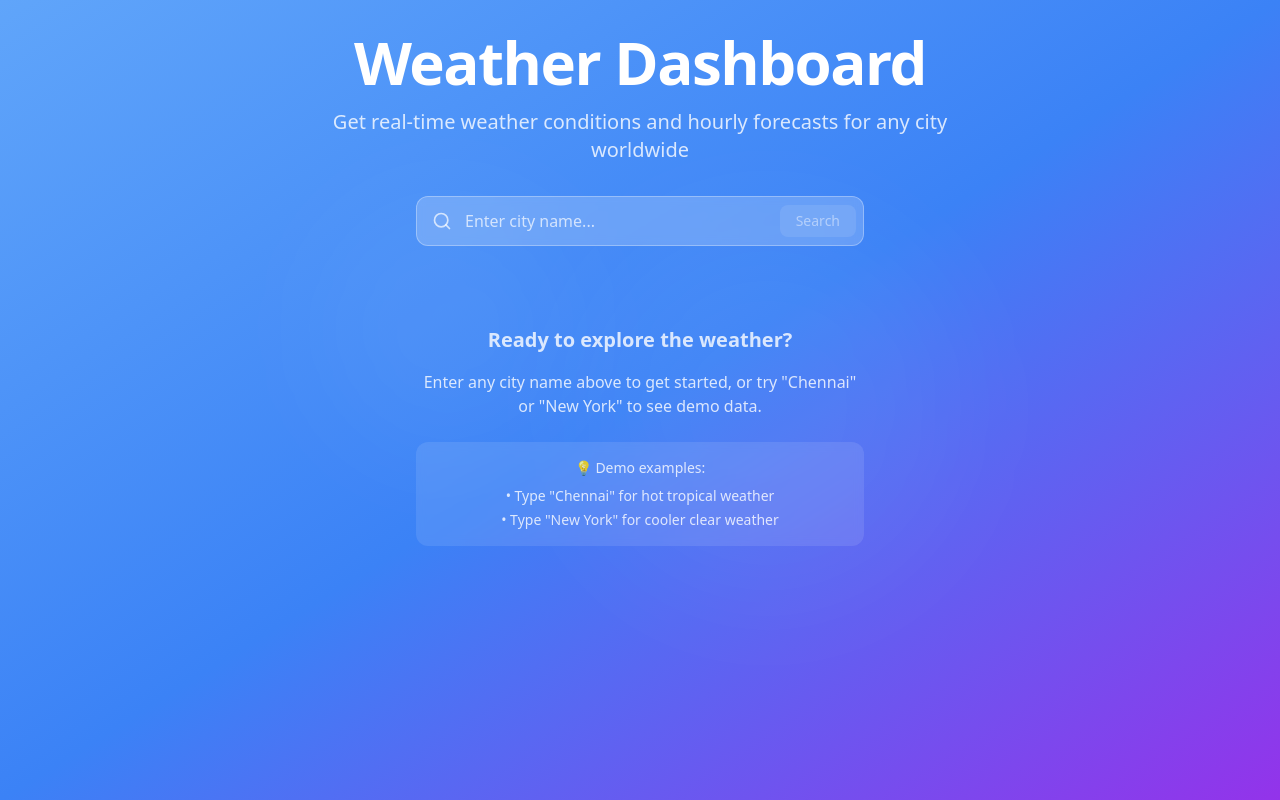
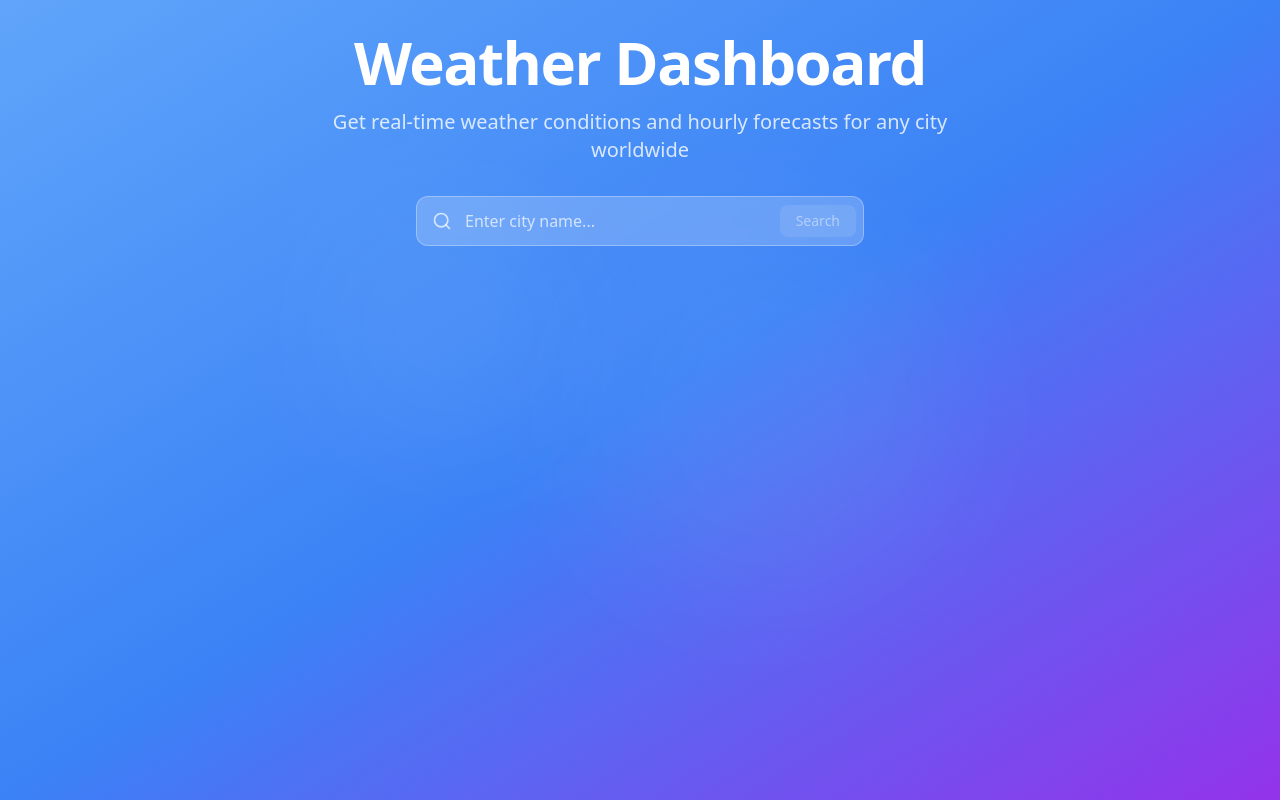
Before and after one commit to shruthiii27/weather-prediction-, a React (Vite) app: page / in a window 1280 px wide. Built offline with nearby package versions, Linux system fonts and the light colour scheme.

Commit message:
Remove demo content
Removes the demo content from the website.

```diff
--- a/src/pages/Index.tsx
+++ b/src/pages/Index.tsx
@@ -315,20 +315,6 @@ const Index = () => {
             )}
           </div>
         )}
-
-        {!currentWeather && !isLoading && !error && (
-          <div className="text-center text-white/80 py-12">
-            <div className="max-w-md mx-auto">
-              <h3 className="text-xl font-semibold mb-4">Ready to explore the weather?</h3>
-              <p className="mb-6">Enter any city name above to get started, or try "Chennai" or "New York" to see demo data.</p>
-              <div className="bg-white/10 backdrop-blur-sm rounded-xl p-4 text-sm">
-                <p className="font-medium mb-2">💡 Demo examples:</p>
-                <p className="mb-1">• Type "Chennai" for hot tropical weather</p>
-                <p>• Type "New York" for cooler clear weather</p>
-              </div>
-            </div>
-          </div>
-        )}
       </div>
     </div>
   );
```
